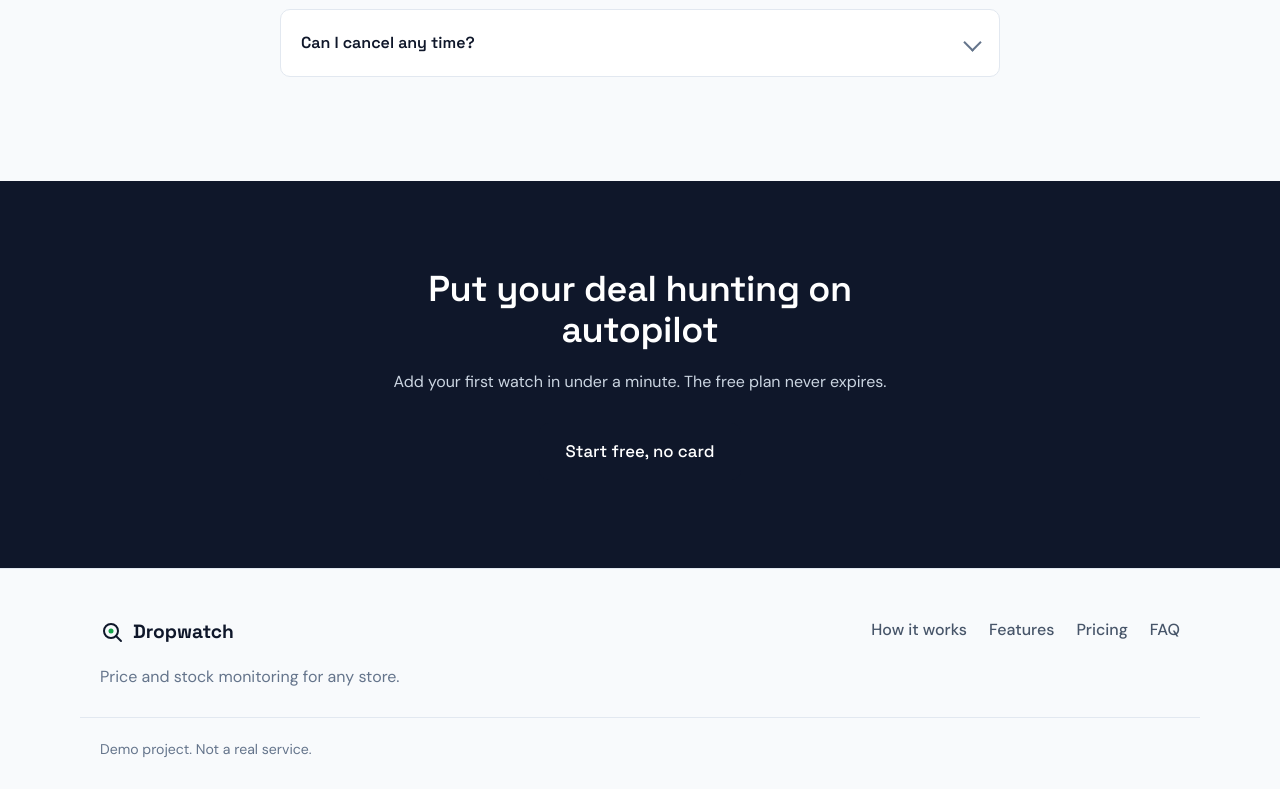
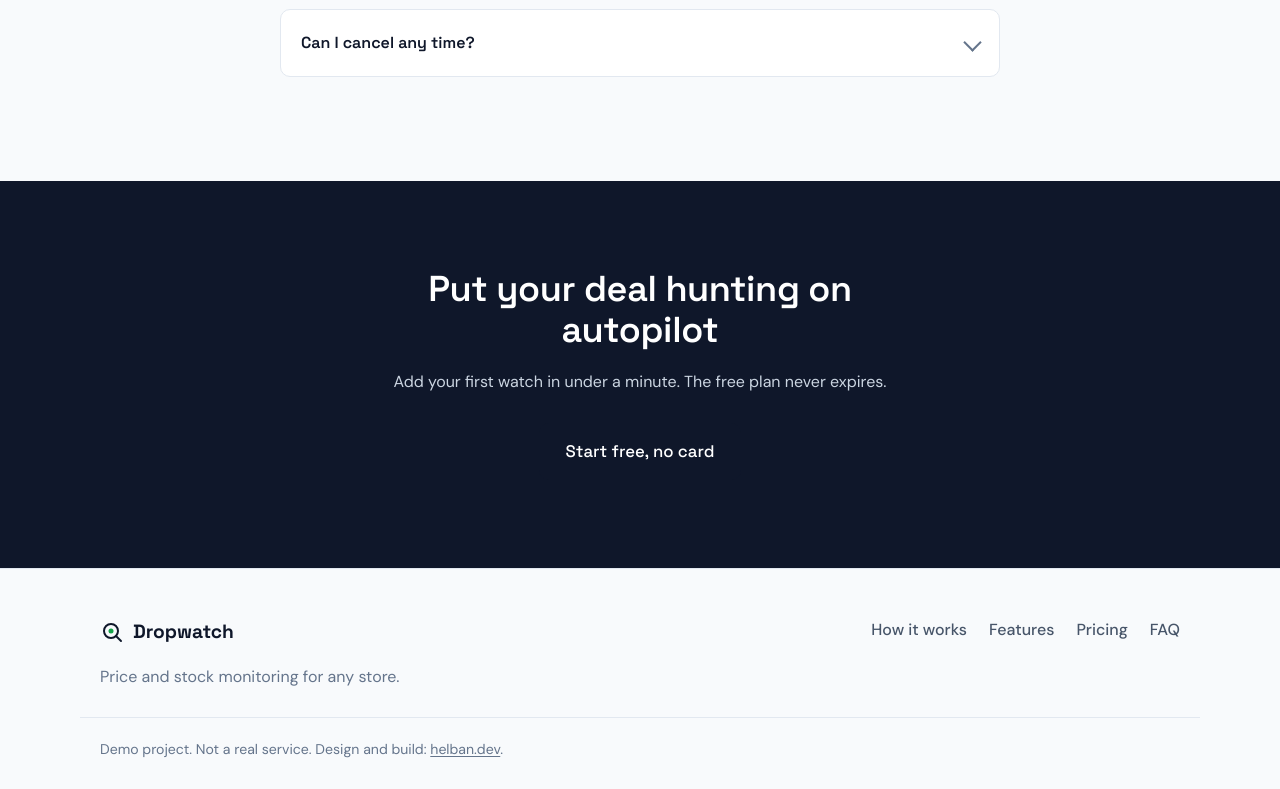
Before and after one commit to Helban/dropwatch-saas-landing, a plain HTML site: page index.html in a window 1280 px wide. Shown: the part 3641-4430 px from the top of the page. Drawn offline with Linux system fonts and the light colour scheme.

Commit message:
Add helban.dev credit link to footer

```diff
--- a/index.html
+++ b/index.html
@@ -601,6 +601,7 @@ img, svg { display: block; max-width: 100%; }
 .footer-nav a:hover { color: var(--ink); }
 .footer-bottom { padding-top: 20px; }
 .footer-bottom p { color: var(--muted); font-size: 0.88rem; margin: 0; }
+.footer-bottom a { text-decoration: underline; text-underline-offset: 2px; }
 
 /* ---------- Responsive ---------- */
 
@@ -939,7 +940,7 @@ img, svg { display: block; max-width: 100%; }
       </nav>
     </div>
     <div class="container footer-bottom">
-      <p>Demo project. Not a real service.</p>
+      <p>Demo project. Not a real service. Design and build: <a href="https://helban.dev">helban.dev</a>.</p>
     </div>
   </footer>
 
```
